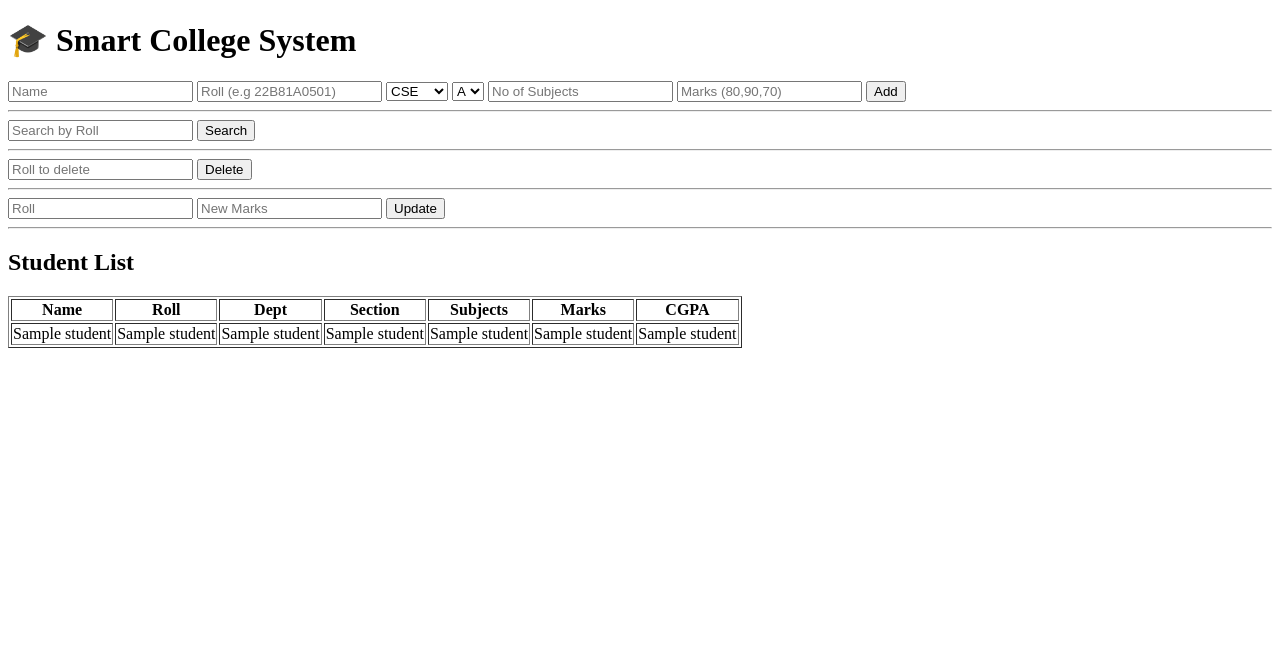
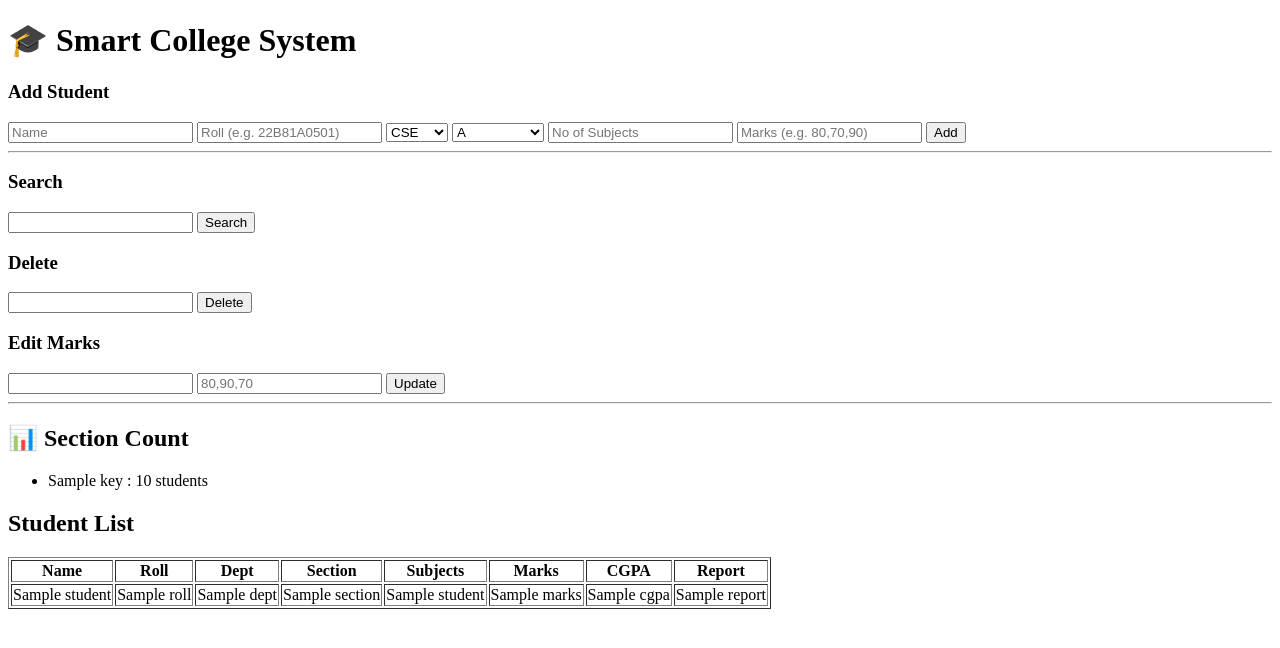
Before and after one commit to bollinenipunithnaidu2005-afk/smart-college-assistant, a Flask app: template templates/index.html in a window 1280 px wide. Shown: the top 648 px of the page. Run offline with Flask 3, Linux system fonts and the light colour scheme; the template is opened without the code that fills it: most values are stand-ins (such as "Sample title", 1, 10 or a date in 2020).

Commit message:
Refactor index.html for student management features
Updated the title and added new form fields for adding students, searching, deleting, and editing marks. Enhanced the student list display with section count and report column.

```diff
--- a/templates/index.html
+++ b/templates/index.html
@@ -1,91 +1,93 @@
 <!DOCTYPE html>
 <html>
 <head>
-    <title>Smart College System</title>
+<title>Advanced Student System</title>
 </head>
+
 <body>
 
 <h1>🎓 Smart College System</h1>
 
-<!-- ADD -->
+<p>{{ message }}</p>
+
+<h3>Add Student</h3>
 <form method="POST">
-    <input type="hidden" name="action" value="add">
 <input name="name" placeholder="Name" required>
-    <input name="roll" placeholder="Roll (e.g 22B81A0501)" required>
+<input name="roll" placeholder="Roll (e.g. 22B81A0501)" required>
 
 <select name="dept">
 <option>CSE</option>
 <option>ECE</option>
 <option>MECH</option>
+<option>CIVIL</option>
+<option>AI</option>
+<option>AI&ML</option>
 </select>
 
 <select name="section">
 <option>A</option>
 <option>B</option>
 <option>C</option>
+<option>D</option>
+<option>Department</option>
 </select>
 
-    <input name="subjects" placeholder="No of Subjects" required>
-    <input name="marks" placeholder="Marks (80,90,70)" required>
+<input name="subjects" type="number" placeholder="No of Subjects">
 
-    <button>Add</button>
+<input name="marks" placeholder="Marks (e.g. 80,70,90)">
+
+<button name="action" value="add">Add</button>
 </form>
 
 <hr>
 
-<!-- SEARCH -->
+<h3>Search</h3>
 <form method="POST">
-    <input type="hidden" name="action" value="search">
-    <input name="search_roll" placeholder="Search by Roll">
-    <button>Search</button>
+<input name="search_roll">
+<button name="action" value="search">Search</button>
+</form>
+
+<h3>Delete</h3>
+<form method="POST">
+<input name="delete_roll">
+<button name="action" value="delete">Delete</button>
+</form>
+
+<h3>Edit Marks</h3>
+<form method="POST">
+<input name="edit_roll">
+<input name="new_marks" placeholder="80,90,70">
+<button name="action" value="edit">Update</button>
 </form>
 
 <hr>
 
-<!-- DELETE -->
-<form method="POST">
-    <input type="hidden" name="action" value="delete">
-    <input name="roll" placeholder="Roll to delete">
-    <button>Delete</button>
-</form>
-
-<hr>
-
-<!-- UPDATE -->
-<form method="POST">
-    <input type="hidden" name="action" value="update">
-    <input name="roll" placeholder="Roll">
-    <input name="marks" placeholder="New Marks">
-    <button>Update</button>
-</form>
-
-<hr>
+<h2>📊 Section Count</h2>
+<ul>
+{% for key, value in section_count.items() %}
+<li>{{ key }} : {{ value }} students</li>
+{% endfor %}
+</ul>
 
 <h2>Student List</h2>
-
 <table border="1">
 <tr>
-    <th>Name</th>
-    <th>Roll</th>
-    <th>Dept</th>
-    <th>Section</th>
-    <th>Subjects</th>
-    <th>Marks</th>
-    <th>CGPA</th>
+<th>Name</th><th>Roll</th><th>Dept</th><th>Section</th>
+<th>Subjects</th><th>Marks</th><th>CGPA</th><th>Report</th>
 </tr>
 
 {% for s in students %}
 <tr>
-    <td>{{ s[1] }}</td>
-    <td>{{ s[2] }}</td>
-    <td>{{ s[3] }}</td>
-    <td>{{ s[4] }}</td>
-    <td>{{ s[5] }}</td>
-    <td>{{ s[6] }}</td>
-    <td>{{ s[7] }}</td>
+<td>{{ s.name }}</td>
+<td>{{ s.roll }}</td>
+<td>{{ s.dept }}</td>
+<td>{{ s.section }}</td>
+<td>{{ s.subjects }}</td>
+<td>{{ s.marks }}</td>
+<td>{{ s.cgpa }}</td>
+<td>{{ s.report }}</td>
 </tr>
 {% endfor %}
-
 </table>
 
 </body>
```
Lines whose indentation alone changed are shown as unchanged.
